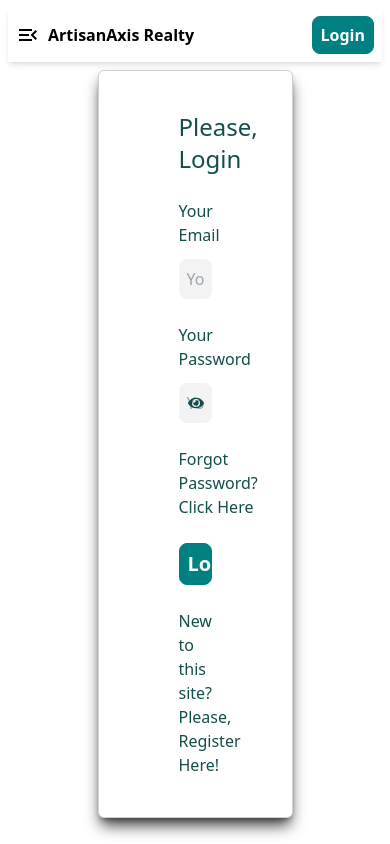
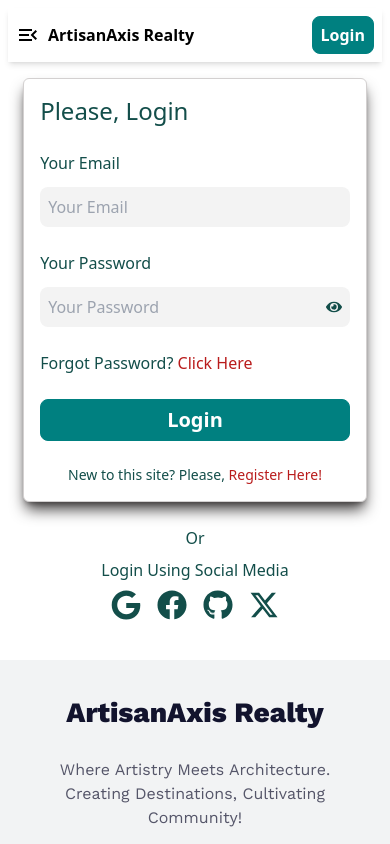
Before and after one commit to nazmul-nhb/artisan-axis-realty, a React (Vite) app: page /login in a window 390 px wide. Shown: the top 844 px of the page. Built offline with nearby package versions, Linux system fonts and the light colour scheme; no server answers; a web font is replaced by a local one.

Commit message:
made login and register pages responsive

```diff
--- a/src/pages/Login/Login.jsx
+++ b/src/pages/Login/Login.jsx
@@ -48,8 +48,8 @@ const Login = () => {
     }
 
     return (
-        <section className="text-teal-900 space-y-6 flex flex-col justify-center items-center">
-            <form onSubmit={handleSubmit(handleLogin)} className="flex flex-col gap-6 w-1/2 px-20 py-10 bg-white shadow-lg shadow-[#3c3939] border border-[#d3d0d0] rounded-md">
+        <section className="mx-2 md:mx-8 my-2 md:my-8 p-2 md:px-4 text-teal-900 space-y-6 flex flex-col justify-center items-center">
+            <form onSubmit={handleSubmit(handleLogin)} className="flex flex-col gap-6 w-[96%] md:w-4/5 lg:w-1/2 px-4 lg:px-20 py-4 lg:py-10 bg-white shadow-lg shadow-[#3c3939] border border-[#d3d0d0] rounded-md">
                 <h2 className="text-2xl font-medium">Please, Login</h2>
                 <div className="flex flex-col gap-3">
                     <label htmlFor="email">Your Email</label>
@@ -79,10 +79,10 @@ const Login = () => {
                     </div>
                 </div>
                 <div className="flex gap-2">
-                    <h3>Forgot Password? <button>Click Here</button></h3>
+                    <h3>Forgot Password? <button className="text-red-700">Click Here</button></h3>
                 </div>
                 <Button buttonType={'submit'} className={'w-full text-xl font-semibold'} buttonText={'Login'} color={'teal'} hoverColor={'white'} hoverBgColor={'transparent'}></Button>
-                <p className="font-medium">New to this site? Please, <Link to={'/register'}>Register Here!</Link></p>
+                <p className="text-center text-sm md:text-base font-medium">New to this site? Please, <Link className="text-red-700" to={'/register'}>Register Here!</Link></p>
             </form>
             {/* Social Login */}
             <div className="flex flex-col gap-2">
--- a/src/pages/Register/Register.jsx
+++ b/src/pages/Register/Register.jsx
@@ -33,7 +33,7 @@ const Register = () => {
 
     return (
         <section className="text-teal-900 space-y-6 flex flex-col justify-center items-center">
-            <form onSubmit={handleSubmit(handleRegister)} className="flex flex-col gap-6 w-1/2 px-20 py-10 bg-white shadow-lg shadow-[#3c3939] border border-[#d3d0d0] rounded-md">
+            <form onSubmit={handleSubmit(handleRegister)} className="flex flex-col gap-6 w-[96%] md:w-4/5 lg:w-1/2 px-4 lg:px-20 py-4 lg:py-10 bg-white shadow-lg shadow-[#3c3939] border border-[#d3d0d0] rounded-md">
                 <h2 className="text-2xl font-medium">Please, Register</h2>
                 <div className="flex flex-col gap-3">
                     <label htmlFor="name">Your Name</label>
@@ -88,7 +88,7 @@ const Register = () => {
                     <label htmlFor="terms">Accept Our <Link>Terms & Conditions</Link></label>
                 </div>
                 <Button buttonType={'submit'} className={'w-full text-xl font-semibold'} buttonText={'Register'} color={'teal'} hoverColor={'white'} hoverBgColor={'transparent'}></Button>
-                <p className="font-medium">Already have an Account? Please, <Link to={'/login'}>Login Here!</Link></p>
+                <p className="text-center text-sm md:text-base font-medium">Already have an Account? Please, <Link className="text-red-700" to={'/login'}>Login Here!</Link></p>
             </form>
         </section>
     );
```
Also changed, not shown: firebase.json (added), 1 other file (tests, documents, lock files or other folders).
